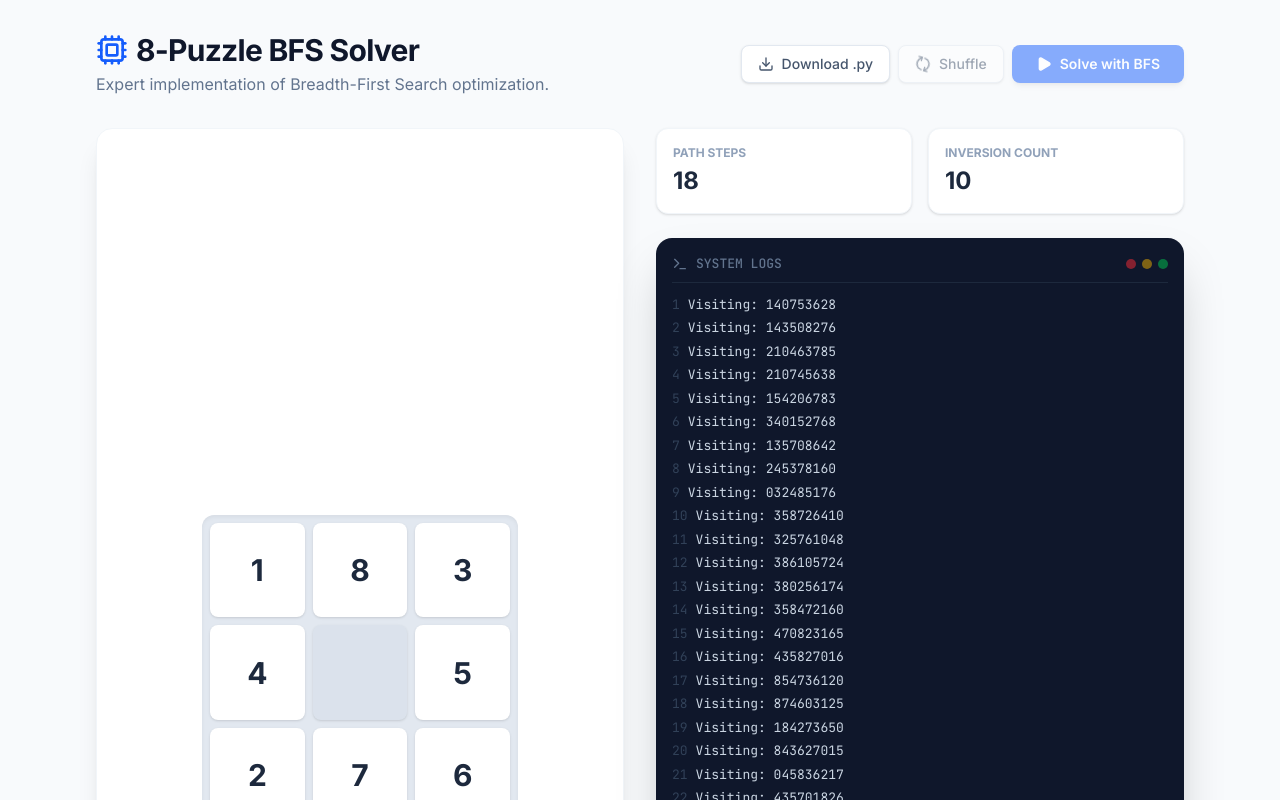
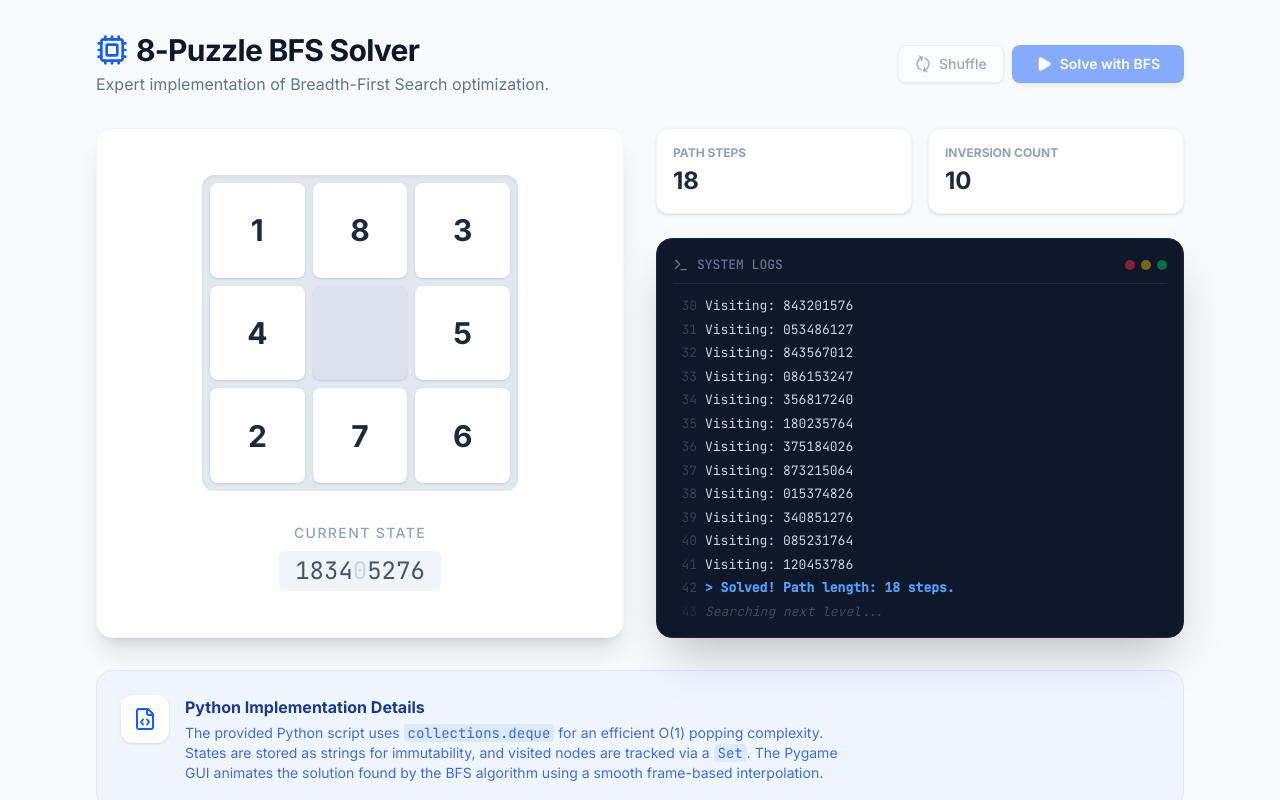
Before and after one commit to Zenokhie12/AlgoSearch-8-Puzzle, a React (Vite) app: page / in a window 1280 px wide. Both pictures are taken after a click on the button "Solve with BFS". Shown: the top 800 px of the page. Built offline with nearby package versions, Linux system fonts and the light colour scheme.

Commit message:
update App.tsx

```diff
--- a/src/App.tsx
+++ b/src/App.tsx
@@ -7,8 +7,7 @@ import {
   FileCode,
   ChevronRight,
   CheckCircle2,
-  Cpu,
-  Download
+  Cpu
 } from 'lucide-react';
 
 // --- Constants & Types ---
@@ -152,10 +151,6 @@ export default function App() {
     setLogs(prev => [...prev, `> Board shuffled.`]);
   };
 
-  const downloadPythonScript = () => {
-    window.open('/8_puzzle_bfs.py', '_blank');
-  };
-
   return (
     <div className="min-h-screen p-4 md:p-8 flex flex-col gap-8 max-w-6xl mx-auto font-sans">
       {/* Header */}
@@ -168,13 +163,13 @@ export default function App() {
           <p className="text-slate-500 mt-1">Expert implementation of Breadth-First Search optimization.</p>
         </div>
         <div className="flex gap-2">
-          <button
+          {/*<button
             onClick={downloadPythonScript}
             className="flex items-center gap-2 px-4 py-2 bg-white border border-slate-200 rounded-lg text-sm font-medium text-slate-600 hover:bg-slate-50 transition-colors shadow-sm"
           >
             <Download className="w-4 h-4" />
             Download .py
-          </button>
+          </button>*/}
           <button
             onClick={handleShuffle}
             disabled={isSolving}
@@ -256,8 +251,8 @@ export default function App() {
           </div>
 
           {/* Pseudo-Terminal */}
-          <div className="flex-1 bg-slate-900 rounded-2xl p-4 flex flex-col font-mono text-[13px] shadow-2xl relative overflow-hidden group">
-            <div className="flex items-center gap-2 mb-3 border-b border-slate-800 pb-2">
+          <div className="h-[400px] bg-slate-900 rounded-2xl p-4 flex flex-col font-mono text-[13px] shadow-2xl relative overflow-hidden group border border-slate-800">
+            <div className="flex items-center gap-2 mb-3 border-b border-slate-800 pb-2 flex-none">
               <Terminal className="w-4 h-4 text-slate-500" />
               <span className="text-slate-500 font-medium">SYSTEM LOGS</span>
               <div className="flex gap-1.5 ml-auto">
@@ -268,22 +263,22 @@ export default function App() {
             </div>
             <div
               ref={scrollRef}
-              className="flex-1 overflow-y-auto terminal-scroll text-slate-300 space-y-1 h-[300px]"
+              className="flex-1 overflow-y-auto terminal-scroll text-slate-300 space-y-1 pr-2"
             >
               {logs.map((log, i) => (
                 <div key={i} className="flex gap-2">
-                  <span className="text-slate-700">{i + 1}</span>
+                  <span className="text-slate-700 w-6 text-right flex-none uppercase">{i + 1}</span>
                   <span className={log.startsWith('>') ? 'text-blue-400 font-bold' : ''}>{log}</span>
                 </div>
               ))}
               {isSolving && (
                 <div className="flex gap-2 animate-pulse">
-                  <span className="text-slate-700">{logs.length + 1}</span>
+                  <span className="text-slate-700 w-6 text-right flex-none">{logs.length + 1}</span>
                   <span className="text-slate-500 italic">Searching next level...</span>
                 </div>
               )}
               {logs.length === 0 && (
-                <div className="text-slate-600 italic">Waitings for BFS execution...</div>
+                <div className="text-slate-600 italic py-2">Waiting for BFS execution...</div>
               )}
             </div>
           </div>
```
